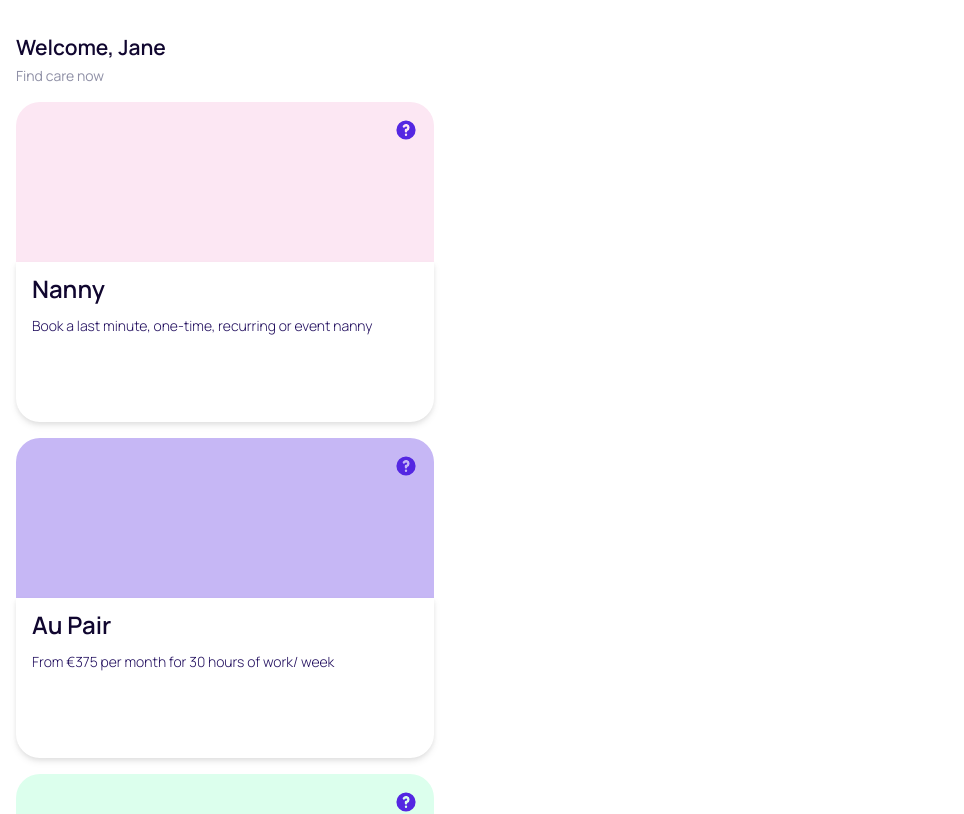
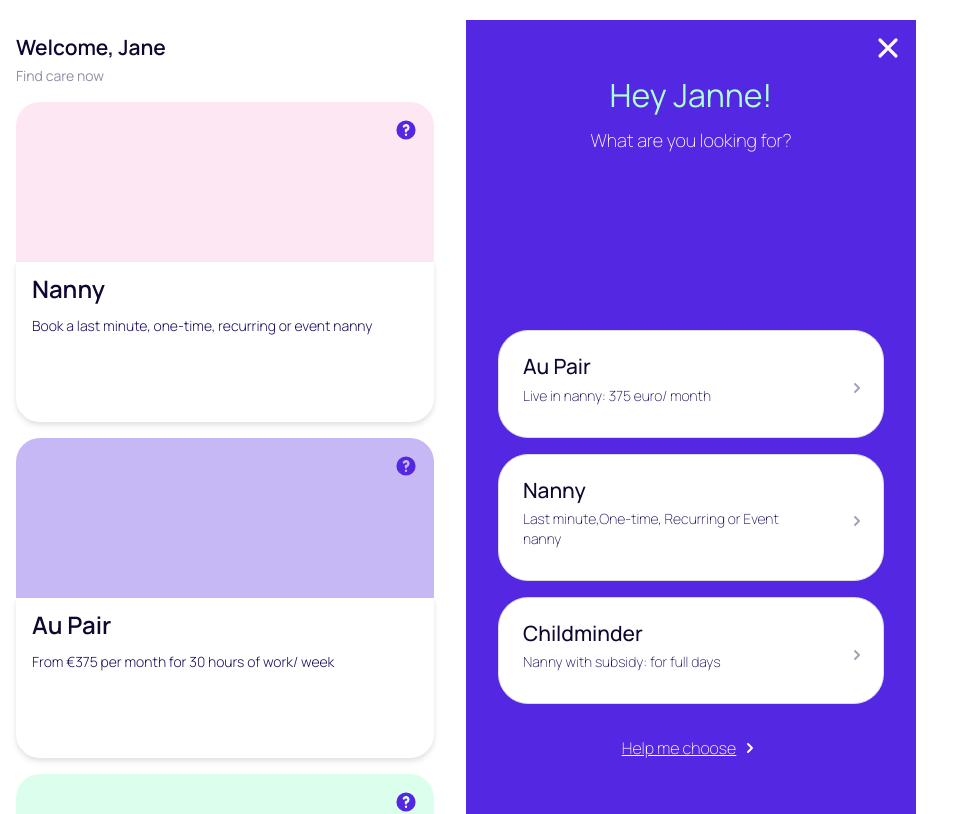
Before and after one commit to andres-codigo/nanny-nina, a Vue app: page /host-nanny in a window 1280 px wide. Shown: the part 860-1674 px from the top of the page, without its empty margins (0-964 px from the left). Built offline with nearby package versions, Linux system fonts and the light colour scheme.

Commit message:
[components, pages] ChecklistItem component updated to include more props to account for different UI in displaying content and applicable pages updated/NewRequest page created and DOM added to match designs

```diff
--- a/src/components/checklist/ChecklistItem.vue
+++ b/src/components/checklist/ChecklistItem.vue
@@ -1,20 +1,20 @@
 <!-- TODO: bg color for default, hover & focus... overall look of page too -->
 <template>
 	<li>
-		<a href="#" :class="['block mb-4 border border-gray-100 bg-white hover:bg-gray-200', hideContent ? 'rounded-20px hover:rounded-30px' : 'rounded-30px hover:rounded-30px']">
-			<div class="px-4 py-4 flex items-center">
-				<div class="mr-5 flex-shrink-0">
+		<a href="#" class="block w-full mb-4 border border-gray-100 bg-white hover:bg-gray-200 rounded-30px hover:rounded-30px">
+			<div class="flex items-center px-4 py-4">
+				<div :class="['mr-2 flex-shrink-0', hideStatusIcon ? 'hidden' : '']">
 					<slot name="iconLeft"></slot>
 				</div>
-				<div :class="['flex-1', hideContent ? '' : 'my-4']">
+				<div :class="['flex-1', hideContent ? 'my-2' : 'my-4 mx-2']">
 
-					<div :class="['flex text-xs relative -top-2', hideContent ? '' : 'hidden']">
+					<div :class="['flex text-xs relative -top-2', hidePending ? 'hidden' : '']">
 						<p class="font-thin text-gray-500">Pending (0/2)</p>
 					</div>
 
-					<div :class="['flex-1', hideContent ? '' : '']">
-						<h5 :class="['text-left text-header-five font-medium antialiased', hideContent ? '-mt-2 mb-2' : '']">
-							{{ title }}<span class="pl-1 text-red-500" v-if="!hideContent">*</span>
+					<div class="flex-1">
+						<h5 class="text-left text-header-five font-medium antialiased -mt-2">
+							{{ title }}<span :class="['pl-1 text-red-500', hideStar ? 'hidden' : '']">*</span>
 						</h5>
 						<p class="mt-2 text-sm font-thin" v-if="!hideContent">{{ description }}</p>
 					</div>
@@ -42,7 +42,19 @@ export default {
 		ChevronRightIcon,
 	},
 	props: {
+		hideStatusIcon: {
+			type: Boolean,
+			default: false
+		},
 		hideContent: {
+			type: Boolean,
+			default: true
+		},
+		hidePending: {
+			type: Boolean,
+			default: false
+		},
+		hideStar: {
 			type: Boolean,
 			default: true
 		},
--- a/src/pages/02-caregiver/nanny/01-onboarding/pages/03-job-onboarding/OnboardingChecklist.vue
+++ b/src/pages/02-caregiver/nanny/01-onboarding/pages/03-job-onboarding/OnboardingChecklist.vue
@@ -11,9 +11,6 @@
 					<ul role="list" class="">
 						<CheckListItem title="Media Upload">
 							<template #iconLeft><CheckCircleIcon class="relative right-0 top-1 w-5 h-5 text-green-800" aria-hidden="true" /></template>
-						</CheckListItem>
-						<CheckListItem title="Residence Card/ID">
-							<template #iconLeft><CheckCircleIcon class="relative right-0 top-1 w-5 h-5 text-gray-500" aria-hidden="true" /></template>
 						</CheckListItem>
 						<CheckListItem title="Nanny Form">
 							<template #iconLeft><CheckCircleIcon class="relative right-0 top-1 w-5 h-5 text-gray-500" aria-hidden="true" /></template>
--- a/src/pages/02-caregiver/nanny/01-onboarding/pages/04-preferences/MatchingPreferences.vue
+++ b/src/pages/02-caregiver/nanny/01-onboarding/pages/04-preferences/MatchingPreferences.vue
@@ -5,7 +5,7 @@
 		</TopNavigation>
 		<main>
 			<div class="flex flex-col px-4 py-6">
-				<form action="#" method="POST">
+				<form class="w-full" action="#" method="POST">
 					<h5 class="text-left text-header-five font-semibold antialiased mt-8 mb-2">I am comfortable with</h5>
 					<div class="mt-4">
 						<CheckboxRightWithContainerAndLabelLeft checkboxName="checkout-1" text="Pets" />
--- a/src/pages/02-caregiver/nanny/01-onboarding/pages/04-preferences/PreferencesChecklist.vue
+++ b/src/pages/02-caregiver/nanny/01-onboarding/pages/04-preferences/PreferencesChecklist.vue
@@ -11,13 +11,13 @@
 
 				<div class="flex flex-col mt-8">
 					<ul role="list">
-						<CheckListItem :hideContent="false" title="Availability" description="Choose the days &amp; time you want to work">
+						<CheckListItem :hideStatusIcon="true" :hideStar="false" :hideContent="false" :hidePending="true" title="Availability" description="Choose the days &amp; time you want to work">
 							<template #iconLeft><CheckCircleIcon class="relative right-0 top-1 w-5 h-5 text-green-800" aria-hidden="true" /></template>
 						</CheckListItem>
-						<CheckListItem :hideContent="false" title="Matching Preference" description="This will help us to find a good match">
+						<CheckListItem :hideStatusIcon="true" :hideStar="false" :hideContent="false" :hidePending="true" title="Matching Preference" description="This will help us to find a good match">
 							<template #iconLeft><CheckCircleIcon class="relative right-0 top-1 w-5 h-5 text-gray-500" aria-hidden="true" /></template>
 						</CheckListItem>
-						<CheckListItem :hideContent="false" :showBadge="true" title="Price" description="What is your minimum asking price?">
+						<CheckListItem :hideStatusIcon="true" :hideStar="false" :hideContent="false" :hidePending="true" :showBadge="true" title="Price" description="What is your minimum asking price?">
 							<template #iconLeft><CheckCircleIcon class="relative right-0 top-1 w-5 h-5 text-gray-500" aria-hidden="true" /></template>
 						</CheckListItem>
 					</ul>
--- a/src/pages/03-host/nanny/HostNannyContainer.vue
+++ b/src/pages/03-host/nanny/HostNannyContainer.vue
@@ -3,6 +3,7 @@
 		<LocationPageTemplate title="What's your address?" class="max-w-450-for-dev-not-prod" />
 		<PreApplicationMediaUploadPhotoPageTemplate class="max-w-450-for-dev-not-prod" />
 		<HomeWithoutMenu class="max-w-450-for-dev-not-prod" />
+		<NewRequest class="max-w-450-for-dev-not-prod" />
 	</div>
 </template>
 
@@ -10,12 +11,14 @@
 import LocationPageTemplate from '../../00-duplicate-pages/LocationPageTemplate.vue' /* Template */
 import PreApplicationMediaUploadPhotoPageTemplate from '../../00-duplicate-pages/PreApplicationMediaUploadPhotoPageTemplate.vue' /* Template */
 import HomeWithoutMenu from './pages/HomeWithoutMenu.vue'
+import NewRequest from './pages/NewRequest.vue'
 
 export default {
 	components: {
 		LocationPageTemplate,
 		PreApplicationMediaUploadPhotoPageTemplate,
-		HomeWithoutMenu
+		HomeWithoutMenu,
+		NewRequest
 	}
 }
 </script>
--- /dev/null
+++ b/src/pages/03-host/nanny/pages/NewRequest.vue
@@ -0,0 +1,44 @@
+<template>
+	<div class="bg-purple-500">
+		<TopNavigation backgroundColor="bg-purple-500" :dropShadow="false">
+			<template #iconRight><router-link to="/dashboard"><XIcon class="w-8 h-8 text-white" aria-hidden="true" /></router-link></template>
+		</TopNavigation>
+		<main>
+			<div class="h-screen flex flex-col items-center mx-8 bg-purple-500">
+				<form class="w-full mb-2" action="#" method="POST">
+					<div class="mb-44">
+						<h2 class="text-center text-header-two text-green-500 antialiased mx-5">Hey Janne!</h2>
+						<h5 class="text-lg text-center text-white font-thin mt-3">What are you looking for?</h5>
+					</div>
+					<div class="flex flex-col justify-center items-center">
+						<ul role="list" class="w-full">
+							<CheckListItem :hideStatusIcon="true" :hideContent="false" :hidePending="true" title="Au Pair" description="Live in nanny: 375 euro/ month" />
+							<CheckListItem :hideStatusIcon="true" :hideContent="false" :hidePending="true" title="Nanny" description="Last minute,One-time, Recurring or Event nanny" />
+							<CheckListItem :hideStatusIcon="true" :hideContent="false" :hidePending="true" title="Childminder" description="Nanny with subsidy: for full days" />
+						</ul>
+					</div>
+					<div class="flex justify-center mt-4">
+						<div class="flex-none"><p class="text-white text-center font-thin anchor-with-underline"><a href="#">Help me choose</a></p></div>
+						<div class="inline-flex items-center justify-center pl-1"><ChevronRightIcon class="w-5 h-5 text-white" /></div>
+					</div>
+				</form>
+			</div>
+		</main>
+	</div>
+</template>
+
+<script>
+import CheckListItem from '../../../../components/checklist/ChecklistItem.vue'
+import TopNavigation from '../../../../components/navigation/TopNavigation.vue'
+
+import { XIcon, ChevronRightIcon } from '@heroicons/vue/solid'
+
+export default {
+	components: {
+		TopNavigation,
+		CheckListItem,
+		XIcon,
+		ChevronRightIcon
+	}
+}
+</script>
```
